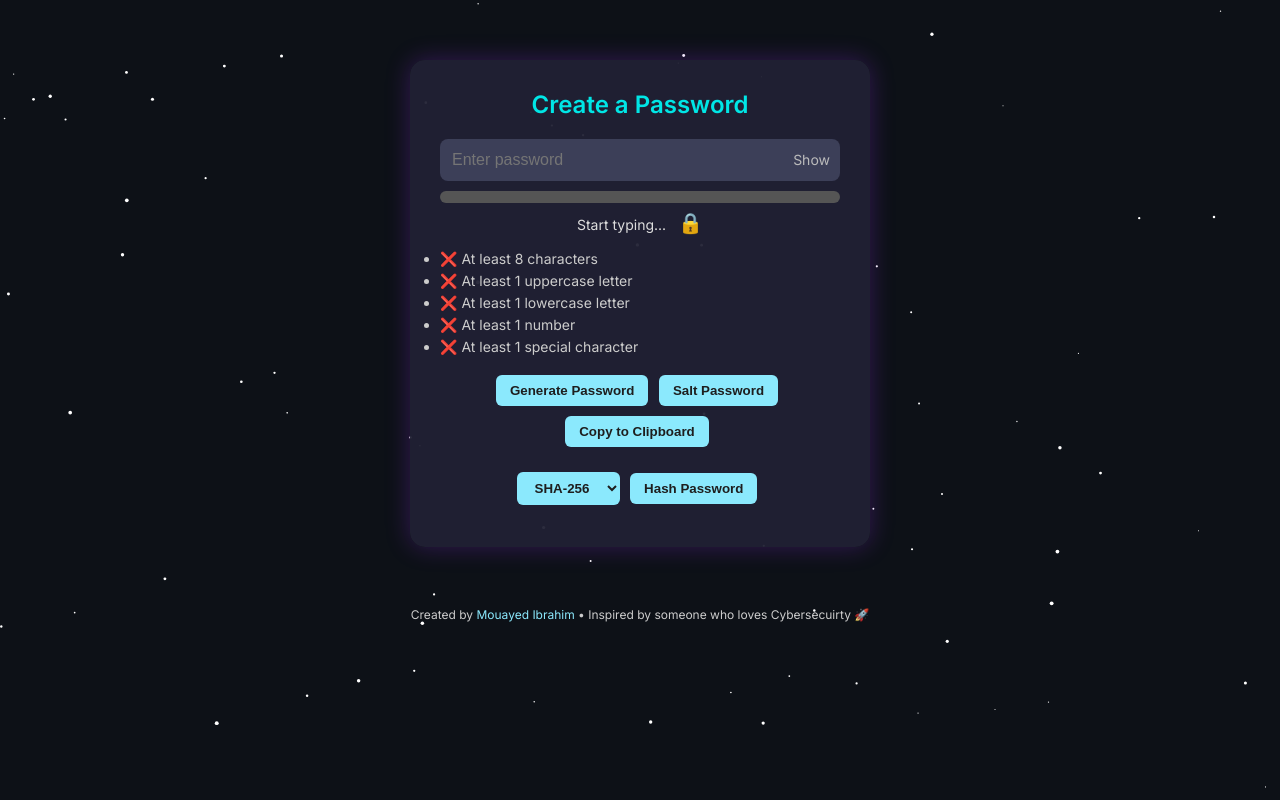
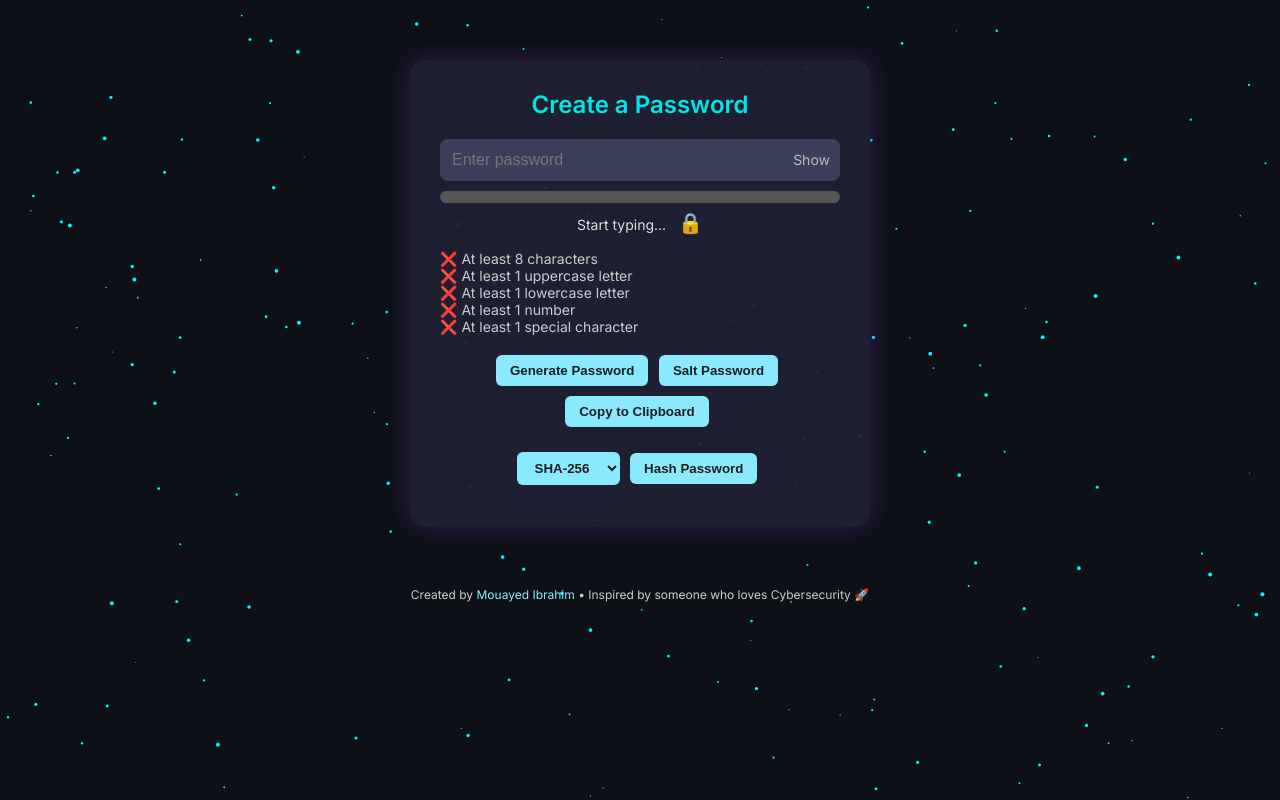
Before and after one commit to mouayedi/Check-If-Your-Password-is-Secure, a plain HTML site: page index.html in a window 1280 px wide. Drawn offline with nearby package versions, Linux system fonts and the light colour scheme.

Commit message:
Update index.html

```diff
--- a/index.html
+++ b/index.html
@@ -83,12 +83,11 @@
       color: #ccc;
       margin-top: 15px;
     }
-    .checklist li { margin-bottom: 5px; }
-    .checklist .met::before {
-      content: '✅ ';
+    .checklist div.met::before {
+      content: '✨ ';
       color: #7CFC00;
     }
-    .checklist li:not(.met)::before {
+    .checklist div:not(.met)::before {
       content: '❌ ';
       color: #ff4c4c;
     }
@@ -149,13 +148,15 @@
     </div>
     <div id="strength-bar"><div id="bar-fill"></div></div>
     <p id="feedback">Start typing... <span id="emoji">🔒</span></p>
-    <ul class="checklist">
-      <li id="length">At least 8 characters</li>
-      <li id="uppercase">At least 1 uppercase letter</li>
-      <li id="lowercase">At least 1 lowercase letter</li>
-      <li id="number">At least 1 number</li>
-      <li id="special">At least 1 special character</li>
-    </ul>
+
+    <div class="checklist">
+      <div id="length">At least 8 characters</div>
+      <div id="uppercase">At least 1 uppercase letter</div>
+      <div id="lowercase">At least 1 lowercase letter</div>
+      <div id="number">At least 1 number</div>
+      <div id="special">At least 1 special character</div>
+    </div>
+
     <p id="breach-warning"></p>
     <div id="breach-count"></div>
 
@@ -176,7 +177,7 @@
   </div>
 
   <footer>
-    Created by <a href="https://www.linkedin.com/in/mouayed-ibrahim/" target="_blank">Mouayed Ibrahim</a> • Inspired by someone who loves Cybersecuirty 🚀
+    Created by <a href="https://www.linkedin.com/in/mouayed-ibrahim/" target="_blank">Mouayed Ibrahim</a> • Inspired by someone who loves Cybersecurity 🚀
   </footer>
 
   <script>
@@ -250,19 +251,16 @@
     function saltPassword() {
       let pwd = document.getElementById("password").value;
       if (!pwd) return;
-
       const lower = "abcdefghijklmnopqrstuvwxyz";
       const upper = "ABCDEFGHIJKLMNOPQRSTUVWXYZ";
       const nums = "0123456789";
       const special = "!@#$%^&*()-_=+[]{};:,.<>?";
       const all = lower + upper + nums + special;
-
       if (!/[A-Z]/.test(pwd)) pwd += upper[Math.floor(Math.random() * upper.length)];
       if (!/[a-z]/.test(pwd)) pwd += lower[Math.floor(Math.random() * lower.length)];
       if (!/[0-9]/.test(pwd)) pwd += nums[Math.floor(Math.random() * nums.length)];
       if (!/[^A-Za-z0-9]/.test(pwd)) pwd += special[Math.floor(Math.random() * special.length)];
       while (pwd.length < 12) pwd += all[Math.floor(Math.random() * all.length)];
-
       document.getElementById("password").value = pwd;
       checkStrength();
     }
@@ -314,12 +312,10 @@
       const password = document.getElementById("password").value;
       const algo = document.getElementById("hashAlgo").value;
       const output = document.getElementById("hash-output");
-
       if (!password) {
         output.textContent = "Please enter a password first.";
         return;
       }
-
       if (algo === "md5") {
         output.textContent = "MD5: " + CryptoJS.MD5(password).toString();
       } else if (algo === "sha256") {
@@ -329,7 +325,7 @@
       }
     }
 
-    // Star animation
+    // Enhanced animated background
     const canvas = document.getElementById("bg");
     const ctx = canvas.getContext("2d");
     let stars = [];
@@ -341,27 +337,28 @@
     window.addEventListener("resize", resizeCanvas);
     resizeCanvas();
 
-    for (let i = 0; i < 80; i++) {
+    for (let i = 0; i < 200; i++) {
       stars.push({
         x: Math.random() * canvas.width,
         y: Math.random() * canvas.height,
         radius: Math.random() * 1.5 + 0.5,
-        speed: Math.random() * 0.3 + 0.1
+        dx: Math.random() * 0.5 - 0.25,
+        dy: Math.random() * 0.5 - 0.25
       });
     }
 
     function animate() {
       ctx.clearRect(0, 0, canvas.width, canvas.height);
-      for (let star of stars) {
+      for (let s of stars) {
         ctx.beginPath();
-        ctx.arc(star.x, star.y, star.radius, 0, Math.PI * 2);
-        ctx.fillStyle = "#fff";
+        ctx.arc(s.x, s.y, s.radius, 0, Math.PI * 2);
+        ctx.fillStyle = "#00f7ff";
         ctx.fill();
-        star.y += star.speed;
-        if (star.y > canvas.height) {
-          star.y = 0;
-          star.x = Math.random() * canvas.width;
-        }
+        s.x += s.dx;
+        s.y += s.dy;
+
+        if (s.x < 0 || s.x > canvas.width) s.dx *= -1;
+        if (s.y < 0 || s.y > canvas.height) s.dy *= -1;
       }
       requestAnimationFrame(animate);
     }
```
